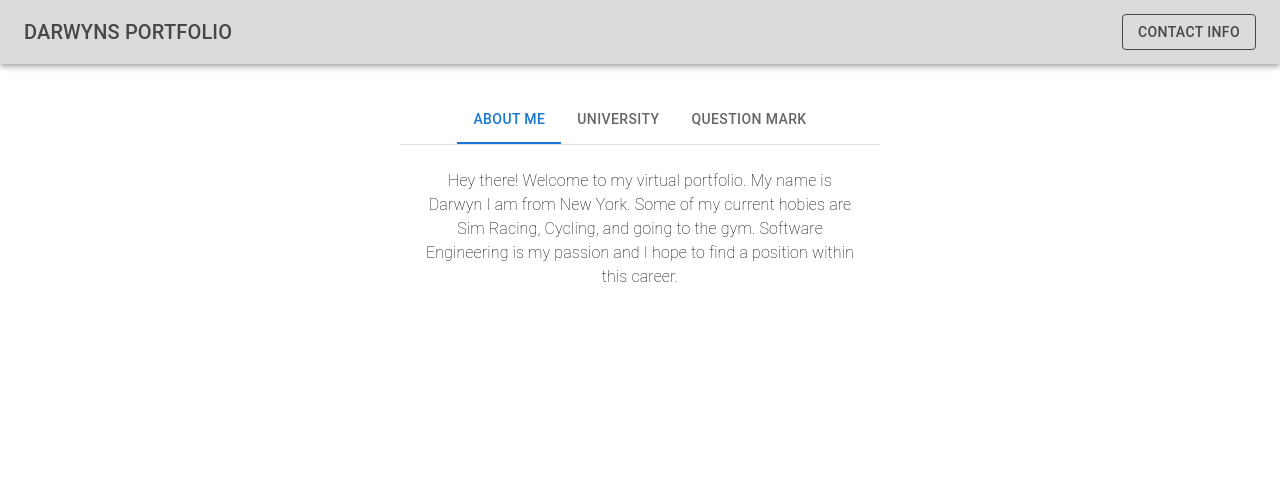
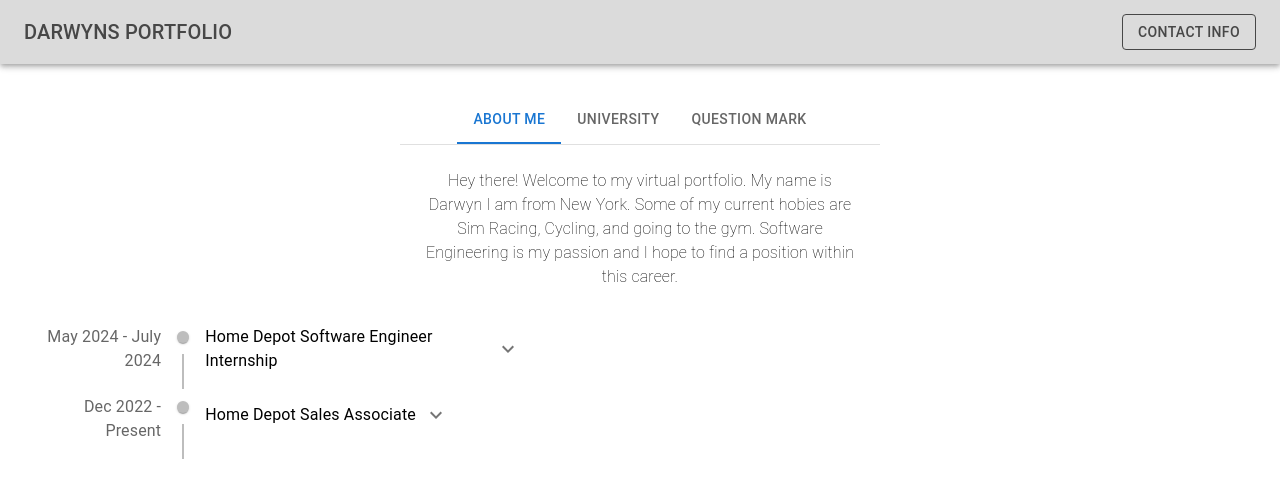
Before and after one commit to DarwynVE/darwyns-portfolio, a Next.js app: page / in a window 1280 px wide. Shown: the top 498 px of the page. Built offline with nearby package versions, Linux system fonts and the light colour scheme.

Commit message:
Started Timeline Creation

```diff
--- a/package.json
+++ b/package.json
@@ -12,6 +12,7 @@
     "@emotion/react": "^11.13.0",
     "@emotion/styled": "^11.13.0",
     "@mui/icons-material": "^5.16.7",
+    "@mui/lab": "^5.0.0-alpha.173",
     "@mui/material": "^5.16.6",
     "next": "14.2.5",
     "react": "^18",
@@ -23,6 +24,8 @@
     "@types/react-dom": "^18",
     "eslint": "^8",
     "eslint-config-next": "14.2.5",
+    "eslint-plugin-mui": "^0.1.1",
+    "eslint-plugin-mui-unused-classes": "^2.0.2",
     "typescript": "^5"
   }
 }
--- a/src/app/page.tsx
+++ b/src/app/page.tsx
@@ -1,4 +1,3 @@
-import * as React from "react";
 import HomePage from "@/components/homePage/homePage";
 
 export default function Home() {
--- a/src/components/contactInfo/contactInfo.tsx
+++ b/src/components/contactInfo/contactInfo.tsx
@@ -1,11 +1,10 @@
-import { useState } from 'react';
 import { Container, List, ListItem, ListItemText, Divider } from '@mui/material';
 import CloseIcon from '@mui/icons-material/Close';
 
-export default function ContactInfo({handleClose }) {
+export default function ContactInfo({ handleClose }) {
     return (
             <Container
-                sx={{ width: '28em', height: 'auto', background: '#FFFFFF', marginTop: '2em', borderRadius: '10px' }}
+                sx={{ width: '28em', height: 'auto', background: '#FFFFFF', marginTop: '2em', borderRadius: '10px', border: '2px solid black' }}
             >
                 <List
                     sx={{ display: 'flex', flexDirection: 'column', padding: '1em' }}
--- a/src/components/experiences/experiences.tsx
+++ b/src/components/experiences/experiences.tsx
@@ -1,10 +1,62 @@
-import Box from '@mui/material/Box';
+"use client";
+import { Box, Typography, IconButton, Collapse } from '@mui/material';
+import { Timeline, TimelineItem, TimelineSeparator, TimelineConnector, TimelineContent, TimelineDot } from '@mui/lab';
+import TimelineOppositeContent, { timelineOppositeContentClasses } from '@mui/lab/TimelineOppositeContent';
+import ExpandMoreIcon from '@mui/icons-material/ExpandMore';
+import ExpandLessIcon from '@mui/icons-material/ExpandLess';
+import React, { useState } from 'react';
+
+const timelineData = [
+    { time: 'May 2024 - July 2024', title: 'Home Depot Software Engineer Internship', details: 'During this internship me and 3 other associates were able to create and deploy a scalable application for thousands of associates to use within the company. Using products such as GCP Firestore we established cloud connectivity for data storage. We also allowed live collaboration between associates. While working, I leveraged knowledge in Full Stack Web Development, REST API\'s, Git, REACT, Vitest, Node, GCP and Docker.' },
+    { time: 'Dec 2022 - Present', title: 'Home Depot Sales Associate', details: 'Detailed information about coding goes here. You can add more text, images, or any other content you need.' },
+    // Add more items as needed
+];
 
 export default function Experiences() {
+    const [expanded, setExpanded] = useState(Array(timelineData.length).fill(false));
+
+    const handleExpandClick = (index: number) => {
+        setExpanded(expanded.map((exp, i) => (i === index ? !exp : exp)));
+    };
     return (
-        <Box
-        width='xl'
-        sx={{background: '#7f7f7f'}}>
+        <Box sx={{ width: '35em' }}>
+            <Timeline
+                sx={{
+                    [`& .${timelineOppositeContentClasses.root}`]: {
+                        flex: 0.4,
+                    },
+                }}
+            >
+                {timelineData.map((item, index) => (
+                    <TimelineItem key={index}>
+                        <TimelineOppositeContent color="textSecondary">
+                            {item.time}
+                        </TimelineOppositeContent>
+                        <TimelineSeparator>
+                            <TimelineDot />
+                            <TimelineConnector />
+                        </TimelineSeparator>
+                        <TimelineContent>
+                            <Box display="flex" alignItems="center">
+                                {item.title}
+                                <IconButton
+                                    aria-label="expand"
+                                    onClick={() => handleExpandClick(index)}
+                                >
+                                    {expanded[index] ? <ExpandLessIcon /> : <ExpandMoreIcon />}
+                                </IconButton>
+                            </Box>
+                            <Collapse in={expanded[index]} timeout="auto" unmountOnExit>
+                                <Box mt={2}>
+                                    <Typography variant="body2">
+                                        {item.details}
+                                    </Typography>
+                                </Box>
+                            </Collapse>
+                        </TimelineContent>
+                    </TimelineItem>
+                ))}
+            </Timeline>
         </Box>
     )
 }
--- a/src/components/navBars/navBars.tsx
+++ b/src/components/navBars/navBars.tsx
@@ -1,12 +1,7 @@
 "use client";
+import { useState } from 'react';
+import { Modal, Button, Box, AppBar, Typography, Toolbar } from '@mui/material';
 import ContactInfo from '../contactInfo/contactInfo';
-import Modal from '@mui/material/Modal';
-import Button from '@mui/material/Button';
-import Box from '@mui/material/Box';
-import { useState } from 'react';
-import AppBar from '@mui/material/AppBar'
-import Typography from '@mui/material/Typography';
-import Toolbar from '@mui/material/Toolbar';
 
 export default function NavBars() {
     const [open, setOpen] = useState();
@@ -29,7 +24,11 @@ export default function NavBars() {
                     <Button
                         onClick={handleOpen}
                         variant='outlined'
-                        sx={{color: '#474747', borderColor: '#474747'}}
+                        sx={{color: '#474747', borderColor: '#474747',
+                            '&:hover' : {
+                                borderColor: 'blue',
+                            }
+                        }}
                     >
                         Contact Info
                     </Button>
```
Also changed, not shown: .eslintrc.json, 1 other file (tests, documents, lock files or other folders).
